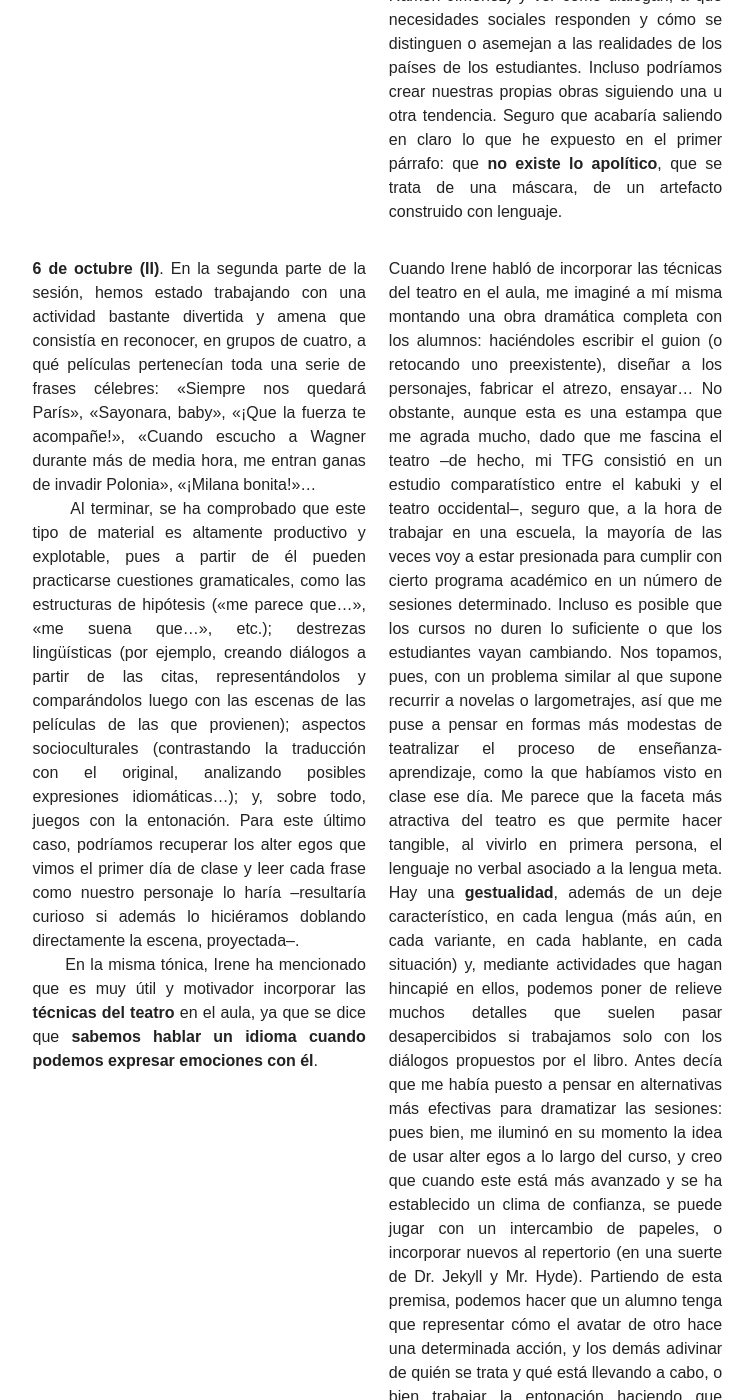
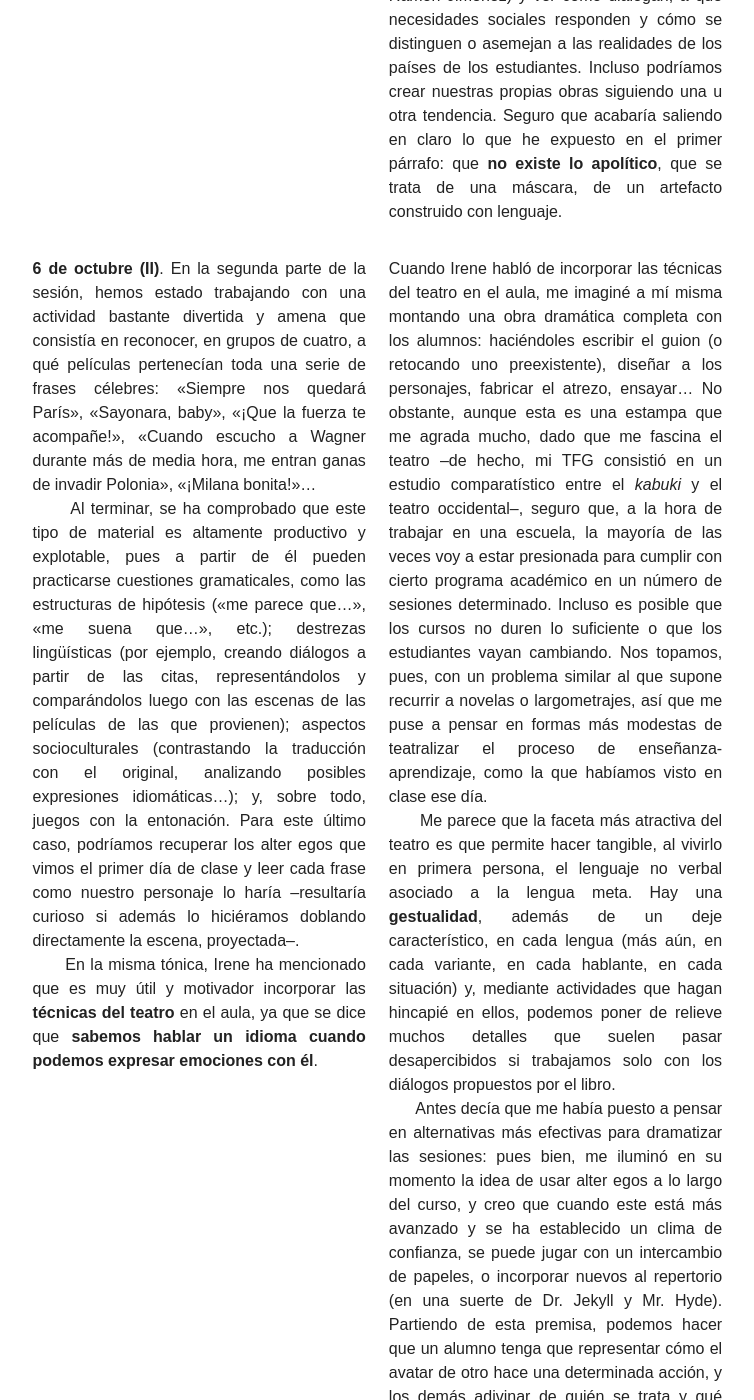
Before and after one commit to immalopez/immalopez.github.io, a Jekyll site: the page built from _posts/blog/2017-10-20-registro-de-aprendizaje-reflexivo.md, in a window 1280 px wide and 1400 px high, scrolled down 3237 px. Shown: the whole window, without its empty margins (350-1104 px from the left). Built offline with Jekyll 4.4.1, drawn with Linux system fonts in a browser that asks for light colours; nearby versions of some CDN libraries; comment, search, counter and statistics services are not loaded; some of the changed text lies outside the part shown.

Commit message:
Update 2017-10-20-registro-de-aprendizaje-reflexivo.md

```diff
--- a/_posts/blog/2017-10-20-registro-de-aprendizaje-reflexivo.md
+++ b/_posts/blog/2017-10-20-registro-de-aprendizaje-reflexivo.md
@@ -55,11 +55,15 @@ Para ello, seguiremos un procedimiento de **reflexión en columna**: en la izqui
         <br />
         En la misma tónica, Irene ha mencionado que es muy útil y motivador incorporar las <strong>técnicas del teatro</strong> en el aula, ya que se dice que <strong>sabemos hablar un idioma cuando podemos expresar emociones con él</strong>.
       </td>
-      <td>Cuando Irene habló de incorporar las técnicas del teatro en el aula, me imaginé a mí misma montando una obra dramática completa con los alumnos: haciéndoles escribir el guion (o retocando uno preexistente), diseñar a los personajes, fabricar el atrezo, ensayar… No obstante, aunque esta es una estampa que me agrada mucho, dado que me fascina el teatro –de hecho, mi TFG consistió en un estudio comparatístico entre el kabuki y el teatro occidental–, seguro que, a la hora de trabajar en una escuela, la mayoría de las veces voy a estar presionada para cumplir con cierto programa académico en un número de sesiones determinado. Incluso es posible que los cursos no duren lo suficiente o que los estudiantes vayan cambiando. Nos topamos, pues, con un problema similar al que supone recurrir a novelas o largometrajes, así que me puse a pensar en formas más modestas de teatralizar el proceso de enseñanza-aprendizaje, como la que habíamos visto en clase ese día.
-Me parece que la faceta más atractiva del teatro es que permite hacer tangible, al vivirlo en primera persona, el lenguaje no verbal asociado a la lengua meta. Hay una <strong>gestualidad</strong>, además de un deje característico, en cada lengua (más aún, en cada variante, en cada hablante, en cada situación) y, mediante actividades que hagan hincapié en ellos, podemos poner de relieve muchos detalles que suelen pasar desapercibidos si trabajamos solo con los diálogos propuestos por el libro.
-Antes decía que me había puesto a pensar en alternativas más efectivas para dramatizar las sesiones: pues bien, me iluminó en su momento la idea de usar alter egos a lo largo del curso, y creo que cuando este está más avanzado y se ha establecido un clima de confianza, se puede jugar con un intercambio de papeles, o incorporar nuevos al repertorio (en una suerte de Dr. Jekyll y Mr. Hyde). Partiendo de esta premisa, podemos hacer que un alumno tenga que representar cómo el avatar de otro hace una determinada acción, y los demás adivinar de quién se trata y qué está llevando a cabo, o bien trabajar la entonación haciendo que transmitan un mensaje a partir de palabras ininteligibles. También podrían interpretar una escena muda y los demás ponerle guion, de forma parecida a la idea del doblaje que salió en clase.
-En cuanto a mi ambición de representar una historia, podría dividir el trabajo entre los alumnos (en grupos) y que tuvieran que grabarse interpretando una escena fuera del aula. Después sería posible editar las escenas para que convergiesen, o bien elegir la mejor interpretación (la más divertida, la más emotiva, la más realista…), en caso de haber hecho que todos los grupos grabasen la misma escena. Lo bueno de este método (aunque pueda resultar algo intimidatorio) es que, al grabarse, los estudiantes pueden verse a sí mismos y tomar conciencia de sus fuertes y sus flaquezas más allá de la corrección del profesor. Más aún, si existiera un buen ambiente entre los alumnos, sería factible crear un canal de YouTube privado y subir allí todos los vídeos para que los aprendientes mismos pudieran darse <i>feedback</i> entre ellos (esta idea del canal la he tomado de mi propia experiencia como estudiante de chino).
-En fin, el abanico de posibilidades es muy amplio y, como siempre, hay que elegir las actividades en función de la idiosincrasia de nuestros alumnos (y, tristemente, de la escuela en la que ejerzamos nuestra profesión).
+      <td>Cuando Irene habló de incorporar las técnicas del teatro en el aula, me imaginé a mí misma montando una obra dramática completa con los alumnos: haciéndoles escribir el guion (o retocando uno preexistente), diseñar a los personajes, fabricar el atrezo, ensayar… No obstante, aunque esta es una estampa que me agrada mucho, dado que me fascina el teatro –de hecho, mi TFG consistió en un estudio comparatístico entre el <i>kabuki</i> y el teatro occidental–, seguro que, a la hora de trabajar en una escuela, la mayoría de las veces voy a estar presionada para cumplir con cierto programa académico en un número de sesiones determinado. Incluso es posible que los cursos no duren lo suficiente o que los estudiantes vayan cambiando. Nos topamos, pues, con un problema similar al que supone recurrir a novelas o largometrajes, así que me puse a pensar en formas más modestas de teatralizar el proceso de enseñanza-aprendizaje, como la que habíamos visto en clase ese día.
+        <br />
+        Me parece que la faceta más atractiva del teatro es que permite hacer tangible, al vivirlo en primera persona, el lenguaje no verbal asociado a la lengua meta. Hay una <strong>gestualidad</strong>, además de un deje característico, en cada lengua (más aún, en cada variante, en cada hablante, en cada situación) y, mediante actividades que hagan hincapié en ellos, podemos poner de relieve muchos detalles que suelen pasar desapercibidos si trabajamos solo con los diálogos propuestos por el libro.
+        <br />
+        Antes decía que me había puesto a pensar en alternativas más efectivas para dramatizar las sesiones: pues bien, me iluminó en su momento la idea de usar alter egos a lo largo del curso, y creo que cuando este está más avanzado y se ha establecido un clima de confianza, se puede jugar con un intercambio de papeles, o incorporar nuevos al repertorio (en una suerte de Dr. Jekyll y Mr. Hyde). Partiendo de esta premisa, podemos hacer que un alumno tenga que representar cómo el avatar de otro hace una determinada acción, y los demás adivinar de quién se trata y qué está llevando a cabo, o bien trabajar la entonación haciendo que transmitan un mensaje a partir de palabras ininteligibles. También podrían interpretar una escena muda y los demás ponerle guion, de forma parecida a la idea del doblaje que salió en clase.
+        <br />
+        En cuanto a mi ambición de representar una historia, podría dividir el trabajo entre los alumnos (en grupos) y que tuvieran que grabarse interpretando una escena fuera del aula. Después sería posible editar las escenas para que convergiesen, o bien elegir la mejor interpretación (la más divertida, la más emotiva, la más realista…), en caso de haber hecho que todos los grupos grabasen la misma escena. Lo bueno de este método (aunque pueda resultar algo intimidatorio) es que, al grabarse, los estudiantes pueden verse a sí mismos y tomar conciencia de sus fuertes y sus flaquezas más allá de la corrección del profesor. Más aún, si existiera un buen ambiente entre los alumnos, sería factible crear un canal de YouTube privado y subir allí todos los vídeos para que los aprendientes mismos pudieran darse <i>feedback</i> entre ellos (esta idea del canal la he tomado de mi propia experiencia como estudiante de chino).
+        <br />
+        En fin, el abanico de posibilidades es muy amplio y, como siempre, hay que elegir las actividades en función de la idiosincrasia de nuestros alumnos (y, tristemente, de la escuela en la que ejerzamos nuestra profesión).
 </td>
       </tr>
         <tr>
```
